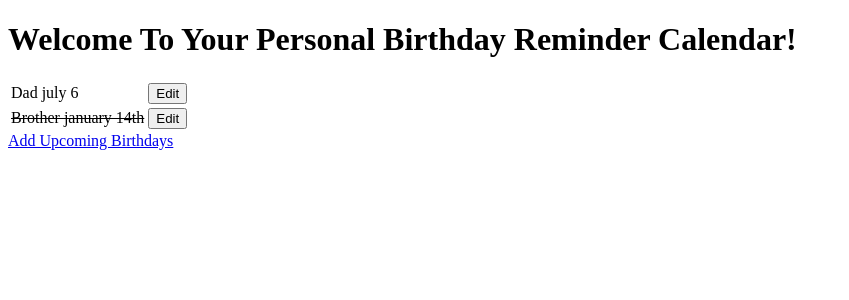
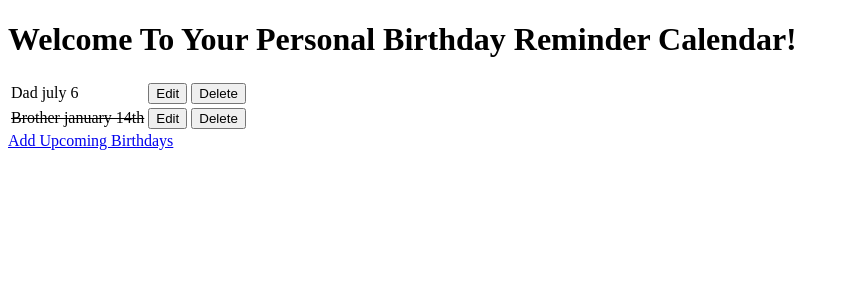
Before and after one commit to Milea90/birthday-reminder, a Django app: page / in a window 1280 px wide. Shown: the top 300 px of the page, without its empty margins (0-849 px from the left). Run offline with Django 3.2, Linux system fonts and the light colour scheme; data comes from the database, SQL or seed files in the repository; both versions use the stored data as it was after the commit.

Commit message:
Add the final functionalities for CRUD

```diff
--- a/birth_rem/urls.py
+++ b/birth_rem/urls.py
@@ -15,12 +15,14 @@ Including another URLconf
 """
 from django.contrib import admin
 from django.urls import path
-from birth_remind.views import get_birth, add_birth, edit_birth
+from birth_remind.views import get_birth, add_birth, edit_birth, delete_item
 
 urlpatterns = [
     path('admin/', admin.site.urls),
     path('', get_birth, name='get_birth'),
     path('add', add_birth, name='add'),
     path('edit/<item_id>', edit_birth, name='edit'),
+    path('delete/<item_id>', delete_item, name='delete'),
+
 
 ]
--- a/birth_remind/templates/birth_remind/birth.html
+++ b/birth_remind/templates/birth_remind/birth.html
@@ -23,6 +23,13 @@
                     <button>Edit</button>
                 </a>
             </td>
+
+            <td>
+                <a href="/delete/{{ item.id }}">
+                    <button>Delete</button>
+                </a>
+            </td>
+
         </tr>
 
         {% empty %}
--- a/birth_remind/views.py
+++ b/birth_remind/views.py
@@ -44,3 +44,9 @@ def edit_birth(request, item_id):
     }
 
     return render(request, 'birth_remind/edit_birthdays.html', context)
+
+
+def delete_item(request, item_id):
+    item = get_object_or_404(Item, id=item_id)
+    item.delete()
+    return redirect('get_birth')
```
Also changed, not shown: db.sqlite3.
